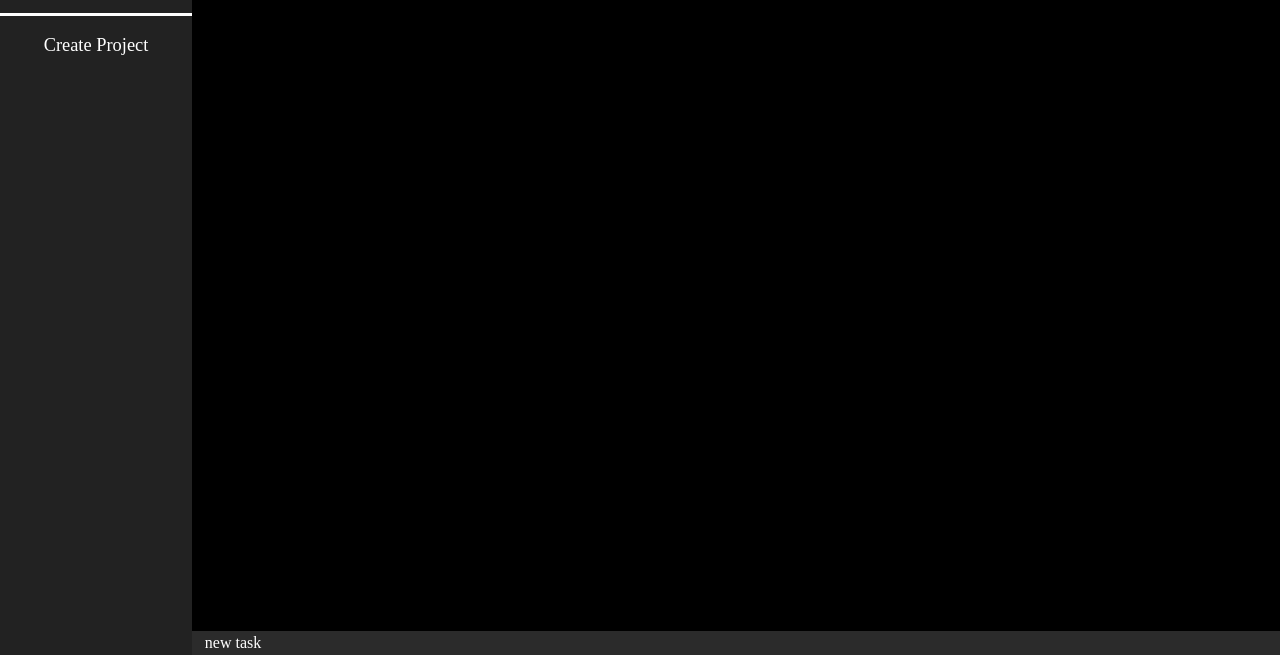
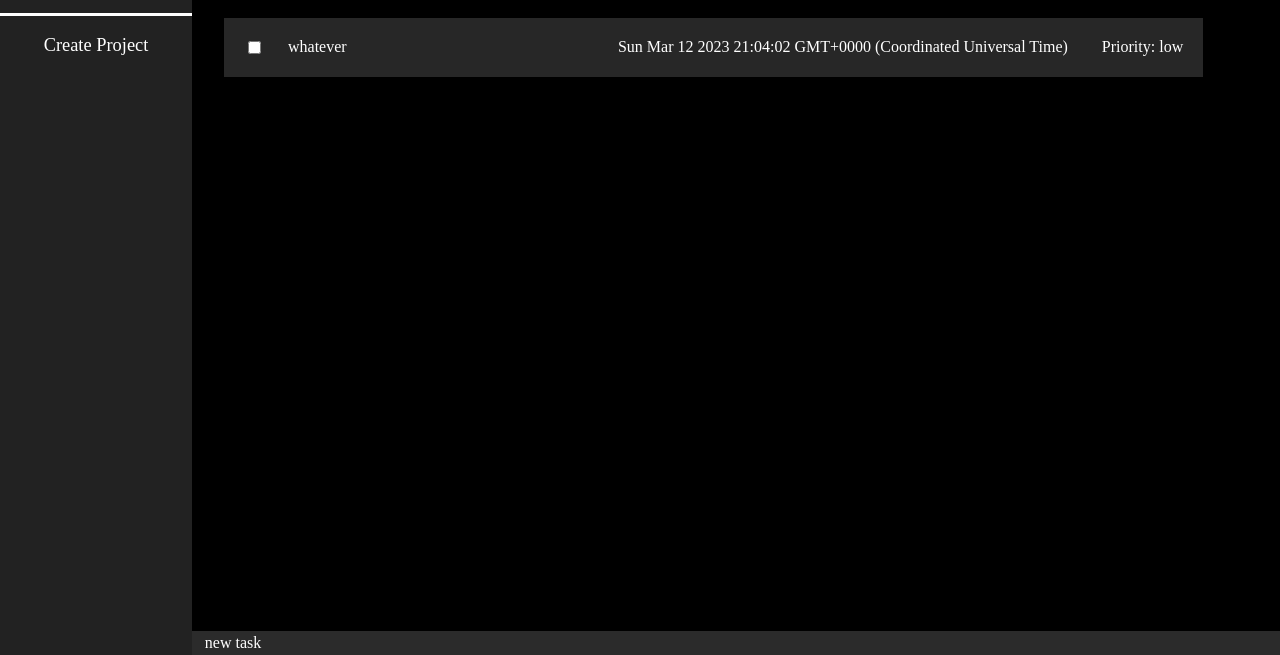
Before and after one commit to tristenCodes/to-do-list, a website built with webpack: page dist/index.html in a window 1280 px wide. Shown: the part 145-800 px from the top of the page. Built offline with nearby package versions, Linux system fonts and the light colour scheme.

Commit message:
update for branch transfer

```diff
--- a/src/index.js
+++ b/src/index.js
@@ -1,12 +1,19 @@
 import Projects from './projects.js'
-import Task from './tasks.js'
 import Display from './displayController.js'
+import task from './tasks.js'
 
 const displayController = Display()
 const inbox = Projects('Inbox')
 
+inbox.addToTaskList(task('whatever', 'who cares', 'incomplete', new Date(), 'low'))
 
 
 displayController.addToSideBar(inbox)
+displayController.setProjectTitle(inbox.getProjectName())
+displayController.loadTasks(inbox)
+displayController.getProjectItems()
+
+// for local storage to work, every project needs to be saved to a projectList whenever created
+
 
 // ----------------------------------------------------
--- a/src/style.css
+++ b/src/style.css
@@ -140,6 +140,9 @@ footer #new-task:hover {
   display: flex;
   gap: 1.5rem;
 }
+.grid-content .task-container .task-div .task-right div:nth-child(2) {
+  margin-left: 10px;
+}
 .grid-sidebar {
   background-color: #222222;
   font-size: 1.15rem;
```
Also changed, not shown: 1 other file.
